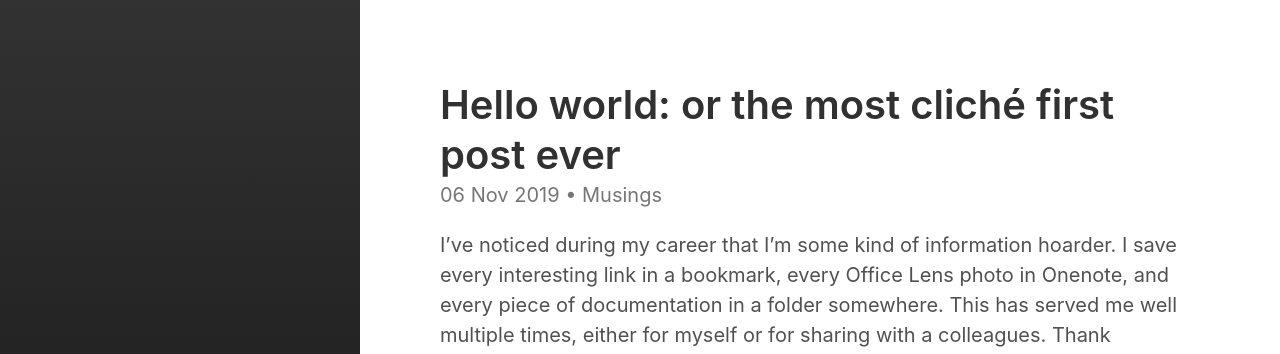
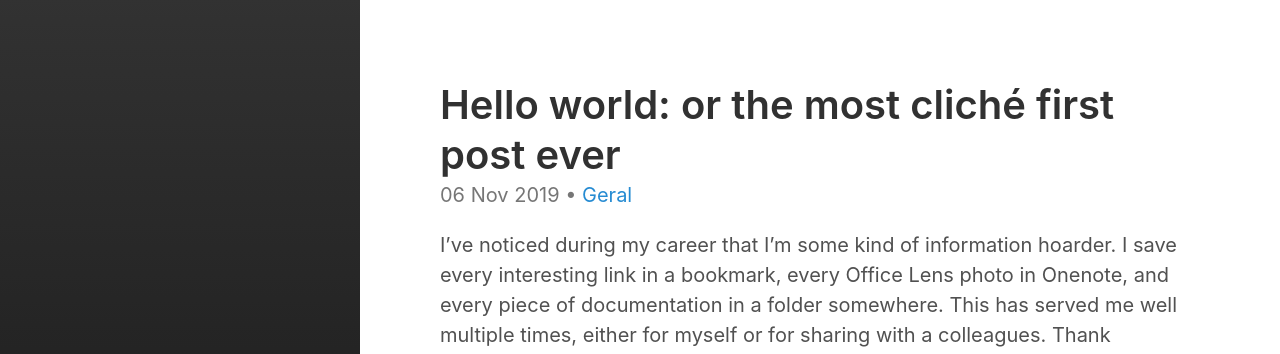
Before and after one commit to Quazepam/ritualdohabitual, a Jekyll site: the page built from _posts/2019-11-06-hello word.md, in a window 1280 px wide. Shown: the top 354 px of the page. Built offline with Jekyll 4.4.1, drawn with Linux system fonts in a browser that asks for light colours.

```diff
--- a/_posts/2019-11-06-hello word.md
+++ b/_posts/2019-11-06-hello word.md
@@ -2,7 +2,7 @@
 layout: post
 title: "Hello world: or the most cliché first post ever"
 categories:
-  - Musings
+  - Geral
 tags:
   - meta
 ---
```
